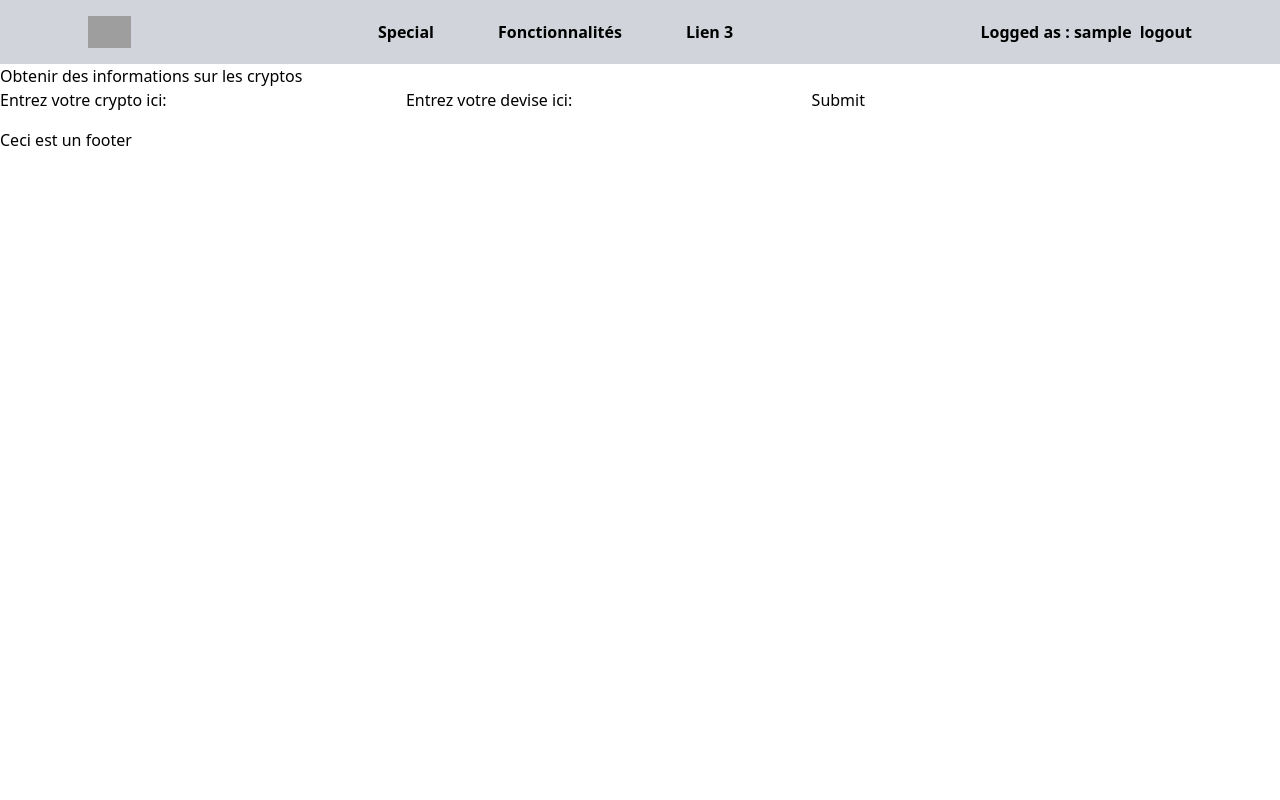
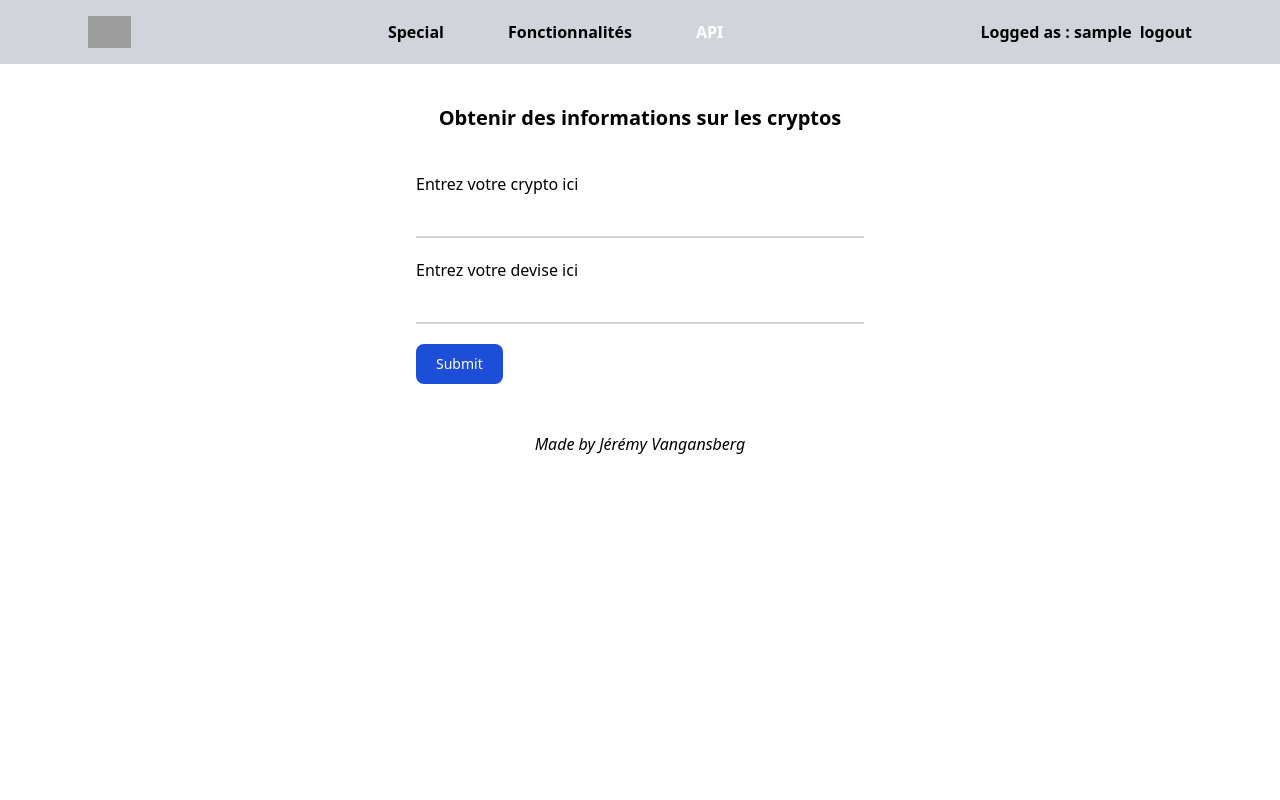
Before and after one commit to jeremy-vangansberg/django-docker-fastapi-2024, a Django app: page /api/ in a window 1280 px wide. Run offline with Django 4.2, Linux system fonts and the light colour scheme; the visitor is signed in with stand-in values (Sample User, id 1); some libraries are stand-ins or nearby versions; grey boxes are pictures that could not be loaded.

Commit message:
django intro done

```diff
--- a/main/templates/main/api_page.html
+++ b/main/templates/main/api_page.html
@@ -4,12 +4,36 @@
 
 {% block content %}
 
-<h1>Obtenir des informations sur les cryptos</h1>
+<h1 class="mx-auto text-center pb-10 text-xl font-bold">Obtenir des informations sur les cryptos</h1>
 
-<form action="." method="post">
+<form action="." method="post" class="max-w-md mx-auto">
     {% csrf_token %}
-    {{ form }}
-    <input type="submit" value="Submit">
+    <div class="relative z-0 w-full mb-5 group">
+        {{form.slug.label}}
+        {{ form.slug|add_class:"block py-2.5 px-0 w-full text-sm text-gray-900 bg-transparent border-0 border-b-2 border-gray-300 appearance-none dark:text-white dark:border-gray-600 dark:focus:border-blue-500 focus:outline-none focus:ring-0 focus:border-blue-600 peer" }}
+    </div>
+    <div class="relative z-0 w-full mb-5 group">
+        {{form.convert.label}}
+        {{ form.convert|add_class:"block py-2.5 px-0 w-full text-sm text-gray-900 bg-transparent border-0 border-b-2 border-gray-300 appearance-none dark:text-white dark:border-gray-600 dark:focus:border-blue-500 focus:outline-none focus:ring-0 focus:border-blue-600 peer" }}
+    </div>
+    <button id='submit' type='submit' class="text-white bg-blue-700 hover:bg-blue-800 focus:ring-4 focus:ring-blue-300 font-medium rounded-lg text-sm px-5 py-2.5 me-2 mb-2 dark:bg-blue-600 dark:hover:bg-blue-700 focus:outline-none dark:focus:ring-blue-800">Submit</button>
+
+
 </form>
 
+{% if data %}
+
+<div id='data' class='text-center'>
+    <p>Le prix est de {{data.price|floatformat:2}} {{devise}}</p>
+    <p>Le volume en 24h est de {{data.volume_24h|floatformat:2}}</p>
+    <p>Le % de changement en 7 jours {{data.price|floatformat:2}}</p>
+    <p>La marketcap dominance est de {{data.percent_change_7d|floatformat:2}} {{devise}} </p>
+</div>
+
+{% elif error %}
+
+<p class='text-center'> Votre requête est incorrecte </p>
+
+{% endif %}
+
 {% endblock content %}
--- a/main/templates/main/home_page.html
+++ b/main/templates/main/home_page.html
@@ -1,5 +1,11 @@
 {% extends "base.html" %}
 
 {% block content %}
+
+<div class="mx-auto align-middle flex flex-col h-dvh items-center ">
+    <h1 class="font-bold mt-20 text-3xl">Coinplon</h1>
+    <h2 class="font-light mt-1">Mieux que le bitcoin.</h2>
+</div>
+
 <p>Ma page d'accueil</p>
 {% endblock content %}
--- a/main/views.py
+++ b/main/views.py
@@ -2,20 +2,45 @@ from django.shortcuts import render
 from .utils import mutliplicate_by_5
 from django.contrib.auth.decorators import login_required
 from .forms import CryptoApiForm
+from requests import Request, Session
+from requests.exceptions import ConnectionError, Timeout, TooManyRedirects
+import json
+import os
 
 @login_required
 def api_page(request):
+    url = 'https://pro-api.coinmarketcap.com/v2/cryptocurrency/quotes/latest'
+
+    headers = {
+    'Accepts': 'application/json',
+    'X-CMC_PRO_API_KEY': os.getenv('API_KEY'),
+    }
+
+    session = Session()
+    session.headers.update(headers)
+
         # if this is a POST request we need to process the form data
     if request.method == "POST":
         # create a form instance and populate it with data from the request:
         form = CryptoApiForm(request.POST)
         # check whether it's valid:
         if form.is_valid():
-            print(form.cleaned_data)
-            form.save()
+            try :
+                response = session.get(url, params=form.cleaned_data)
+                data = json.loads(response.text)
+                print(form.cleaned_data)
+                form.save()
+                id_ = list(data['data'].keys())[0]
+                print(id_)
+                devise = form.cleaned_data['convert']
+                data = data['data'][id_]['quote'][devise]
 
+                return render(request, "main/api_page.html", context={'form':form, 'data': data, 'devise':devise})
+            except (ConnectionError, Timeout, TooManyRedirects, KeyError) as e:
+                return render(request, "main/api_page.html", context={'form':form, 'error':e})
     else:
         form = CryptoApiForm()
+
 
     return render(request, "main/api_page.html", context={'form':form})
 
--- a/requirements.txt
+++ b/requirements.txt
@@ -2,3 +2,4 @@ django<5
 django-dotenv<2
 django-livereload-server<1
 django-widget-tweaks<2
+requests<3
--- a/static/css/style.css
+++ b/static/css/style.css
@@ -1,3 +1,3 @@
-p {
+/* p {
     color:green
-}
+} */
--- a/templates/base.html
+++ b/templates/base.html
@@ -10,7 +10,10 @@
 </head>
 <body>
     {% include "includes/header.html" %}
+
+    <div class='max-w-7xl mx-auto my-10'>
     {% block content %}{% endblock content %}
+    </div>
     {% include "includes/footer.html" %}
 
     <script src="{% static "js/script.js" %}"></script>
--- a/templates/includes/footer.html
+++ b/templates/includes/footer.html
@@ -1 +1,4 @@
-Ceci est un footer
+
+<div class='flex justify-center'>
+<p class='font-light font-xs italic'>Made by Jérémy Vangansberg</p>
+</div>
--- a/templates/includes/header.html
+++ b/templates/includes/header.html
@@ -2,16 +2,20 @@
 
 {% url "special" as url_special %}
 {% url "func-list" as url_func %}
+{% url "api" as url_api %}
 
 <header class='bg-gray-300'>
     <nav class='justify-between max-w-6xl mx-auto items-center px-6 h-16 text-base font-semibold hidden md:flex'>
+        <a href=" {% url "home" %} ">
         <img class="h-8 w-auto" src="https://tailwindui.com/img/logos/mark.svg?color=indigo&shade=600" alt="">
+        </a>
         <div class='flex lg:gap-x-16 gap-x-6'>
             <a href="{{url_special}}" class=
             "hover:text-blue-300 {% if request.path == url_special %}text-white{% endif %} ">Special</a>
             <a href="{{url_func}}" class=
             "hover:text-blue-300 {% if request.path == url_func %}text-white{% endif %} ">Fonctionnalités</a>
-            <a href="">Lien 3</a>
+            <a href="{{url_api}}" class=
+            "hover:text-blue-300 {% if request.path == url_api %}text-white{% endif %} ">API</a>
         </div>
 
         <div class='flex gap-x-2'>
```
Also changed, not shown: static/js/script.js (+9 -0 lines).
